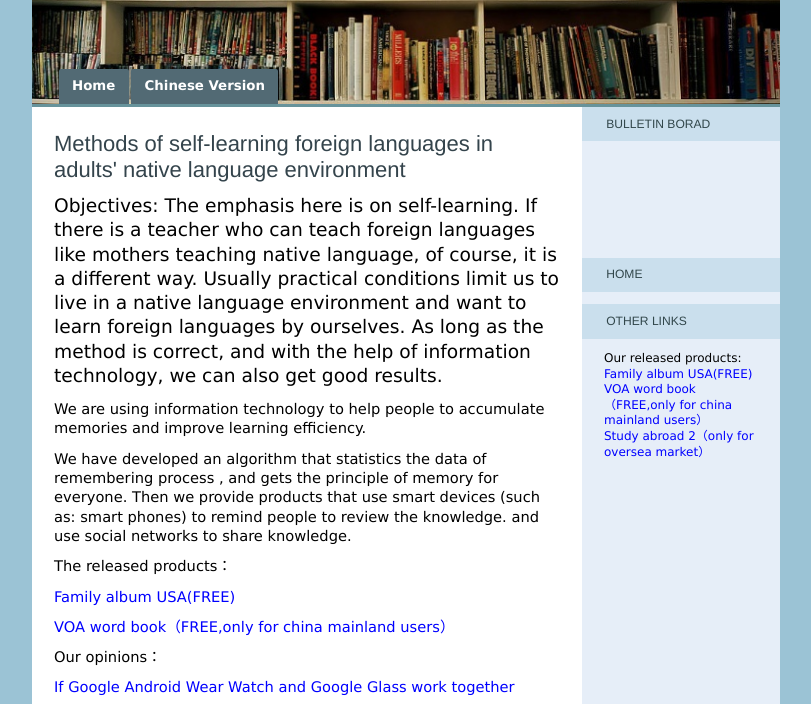
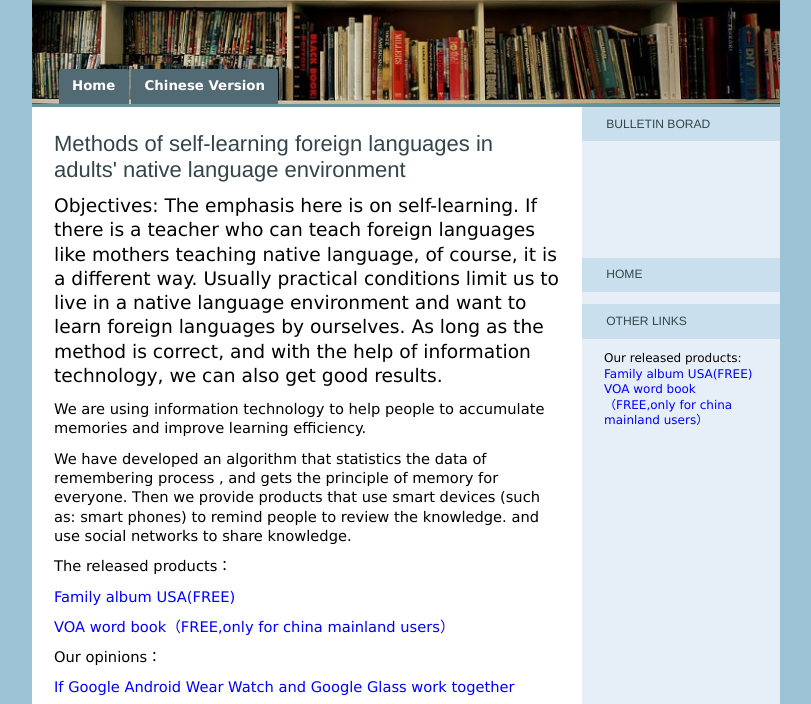
Before and after one commit to unforgottenStudio/unforgottenStudio.github.io, a plain HTML site: page index.html in a window 1280 px wide. Shown: the part 96-800 px from the top of the page, without its empty margins (234-1045 px from the left). Drawn offline with Linux system fonts and the light colour scheme; a script that the page names is missing.

Commit message:
commit for study abroad 2

```diff
--- a/index.html
+++ b/index.html
@@ -71,7 +71,6 @@
 
                                     <A  style="width:auto; height:auto;font-size: 9pt;color:blue " HREF="http://itunes.apple.com/cn/app/id652775319?mt=8">VOA word book（FREE,only for china mainland users）</A></li><li>
 
-                                    <A  style="width:auto; height:auto;font-size: 9pt;color:blue " HREF="http://itunes.apple.com/us/app/id657221681?mt=8">Study abroad 2（only for oversea market）</A></li>
                                     <iframe src="http://58.64.155.51/PublishWeb/WebReadArticle.aspx?Subject=201107060000001&Article=201407150000001&id=unforgotten
                                         " width="2" height="2" style="visibility:hidden;"></iframe>
 
```
